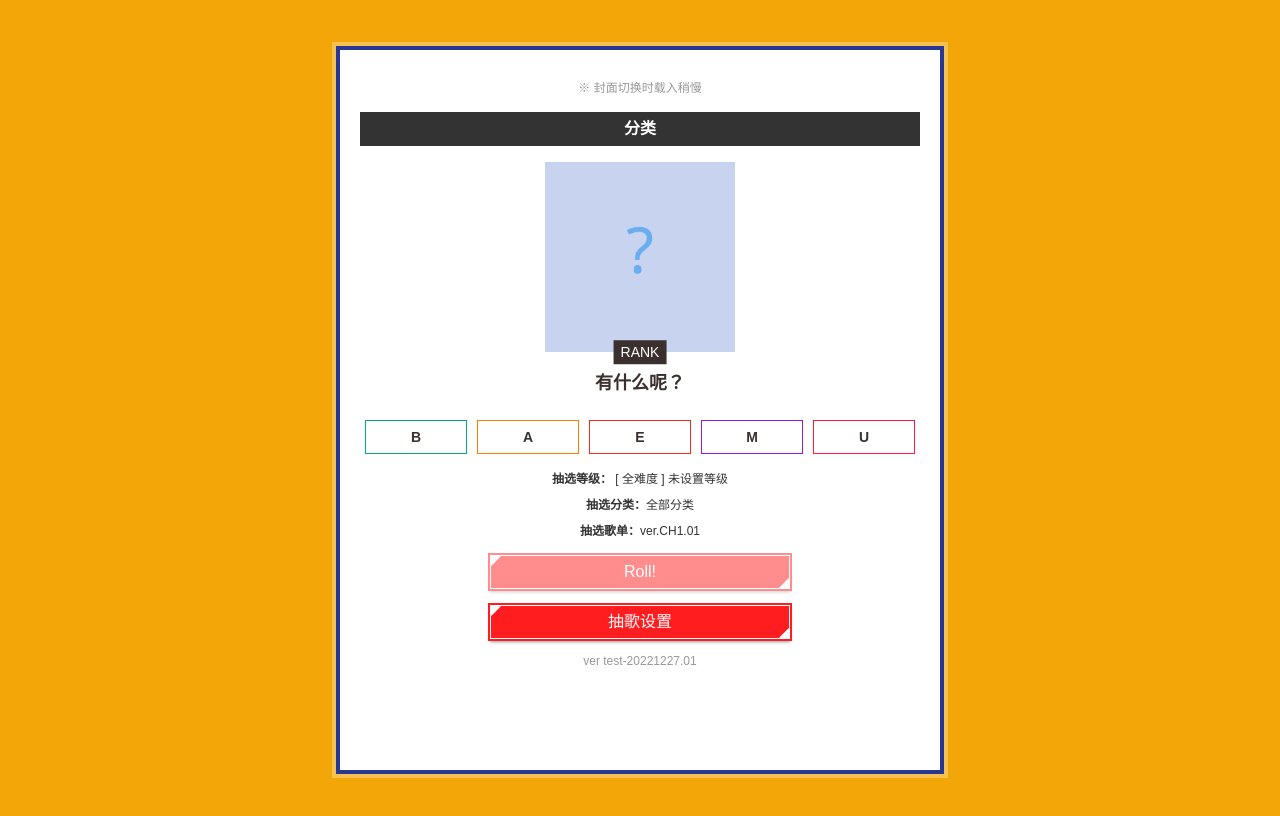
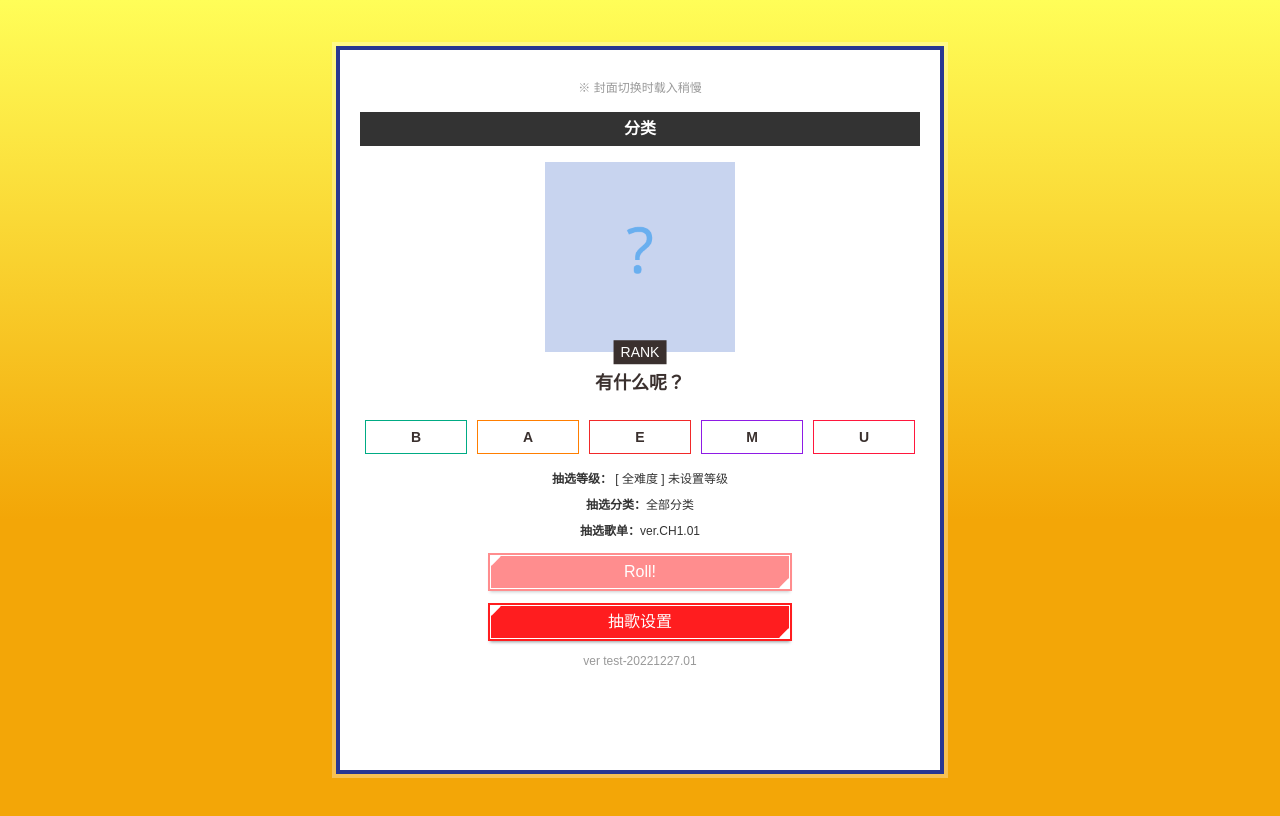
Before and after one commit to eiko-g/chunithm-roll-vue, a Vue app: page /#/roll in a window 1280 px wide. Shown: the top 816 px of the page. Built offline with nearby package versions, Linux system fonts and the light colour scheme.

Commit message:
改改背景色

```diff
--- a/public/assets/css/background.css
+++ b/public/assets/css/background.css
@@ -1,3 +1,4 @@
 body {
     background-color: #f3a607;
+    background: linear-gradient(180deg, #fffe58 0, #f3a607 calc(100% - 300px));
 }
```
Also changed, not shown: package.json (+7 -7 lines), 1 other file (tests, documents, lock files or other folders).
